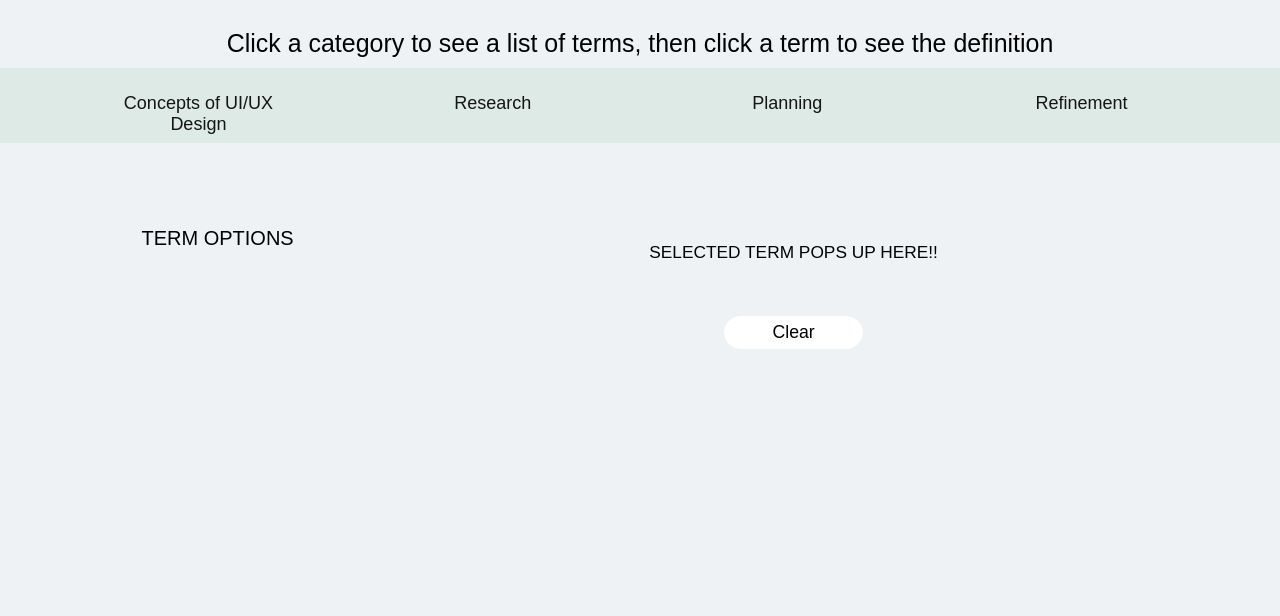
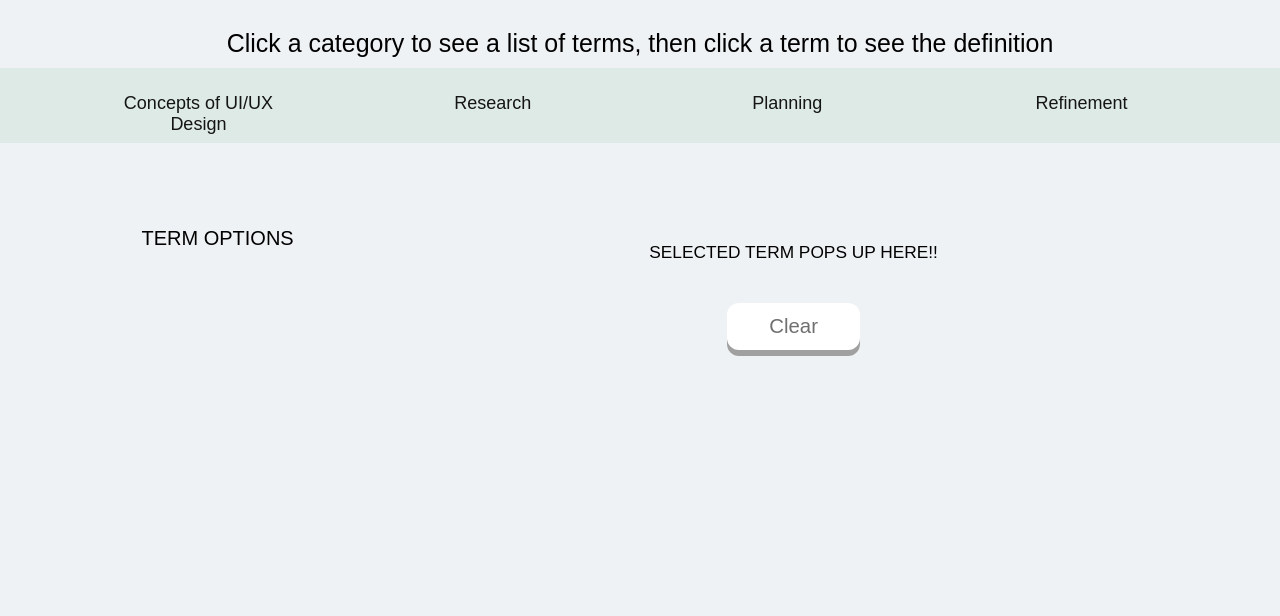
Before and after one commit to oansari1/CIS260-UX-Study-Guide, a plain HTML site: page index.html in a window 1280 px wide. Shown: the part 184-800 px from the top of the page. Drawn offline with Linux system fonts and the light colour scheme; a web font is replaced by a local one.

Commit message:
Styling changes and fixed JS array

```diff
--- a/function.js
+++ b/function.js
@@ -28,7 +28,7 @@ const definitions = [ "UX stands for User Experience, which refers to how a pers
 "Usability testing is the practice of testing how easy a design is to use with a group of representative users. It usually involves observing users as they attempt to complete tasks and can be done for different types of designs. It is often conducted repeatedly, from early development until a product's release.",
 "A web development framework is a set of resources and tools for software developers to build and manage web applications, web services, and websites.",
 "Analytics platforms measure activity and behavior on a website, for example: how many users visit, how long they stay, how many pages they visit, which pages they visit, and whether they arrive by following a link or not.",
-"Personas are created with information gathered from user and stakeholder interviews. As a result of these activities, you can identify the most important functionality an audience needs.",
+"A fictional character that represents a typical user of an app, website, or other product. A user persona helps clarify your target audience: It helps with design iteration.",
 "Card sorting is a method used to help design or evaluate the information architecture of a site. In a card sorting session, participants organize topics into categories that make sense to them and they may also help you label these groups.",
 "A wireframe is a two-dimensional illustration of a page's interface that specifically focuses on space allocation and prioritization of content, functionalities available, and intended behaviors. For these reasons, wireframes typically do not include any styling, color, or graphics.",
 "A Gantt chart is a bar chart that illustrates a project schedule. It was designed and popularized by Henry Gantt around the years 1910–1915. Modern Gantt charts also show the dependency relationships between activities and the current schedule status.",
@@ -39,7 +39,6 @@ const definitions = [ "UX stands for User Experience, which refers to how a pers
 "A visual representation of a user's interaction with a product",
 "It exists as a set of branding rules that guide how products should look and feel, details about typography, use cases for UI patterns, and more.",
 "What the user believes about how a user experience works. Mental models are built in a user's brain and are based on what they know from past interactions with websites, mobile phones, and other interactive products.",
-"A fictional character that represents a typical user of an app, website, or other product. A user persona helps clarify your target audience: It helps with design iteration.",
 "Fast-paced, targeted testing of a website or app with real users in moderated sessions.",
 "Your blueprint for how you're going to conduct UX activities. Not to be confused with the overall project plan (which is usually owned by a project manager or program manager), a UX project plan helps you think about how UX work will integrate with the broader project timeline.",
 "collects quantitative and qualitative data about a user's interactions and experience with a website or digital product.",
@@ -81,6 +80,7 @@ const research = [
   "Metrics/Analytics"
 ];
 const planning = [
+  "Persona",
   "Card Sort",
   "Wireframes",
   "Gantt Chart",
@@ -93,8 +93,7 @@ const planning = [
   "Mental Models"
 ];
 const refinement = [
-  "Design Iteration",
-  "Personas",
+//  "Design Iteration",
   "Quick and Dirty Usability Test",
   "UX Questionaire",
   "Design Triage",
--- a/index.html
+++ b/index.html
@@ -51,7 +51,8 @@
 <div id="selected">SELECTED TERM POPS UP HERE!!</div>
 <div class = "def" id="Term_Definition"> <p id = "def">The correct definition will display here.</p></div>
 <div id="buttons">
-<input class= "button" type="reset" id="Clear_Button" value="Clear" onclick="clearScreen()">
+<button class="pushable" id="Clear_Button"  onclick="clearScreen()"><span class="front">Clear</span></button>
+
 </div>
 </div>
 </body>
--- a/style.css
+++ b/style.css
@@ -257,3 +257,25 @@ padding-bottom: 10px;}
 	display: grid;
 	grid-template-columns: 1fr;
 }
+
+.pushable {
+    background: #a0a0a0;
+    border-radius: 12px;
+    border: none;
+    padding: 0;
+    cursor: pointer;
+    outline-offset: 4px;
+  }
+  .front {
+    display: block;
+    padding: 12px 42px;
+    border-radius: 12px;
+    font-size: 1.25rem;
+    background: #ffffff;
+    color: #707070;
+    transform: translateY(-6px);
+  }
+
+  .pushable:active .front {
+    transform: translateY(-2px);
+  }
```
Also changed, not shown: about.html (+1 -1 lines).
